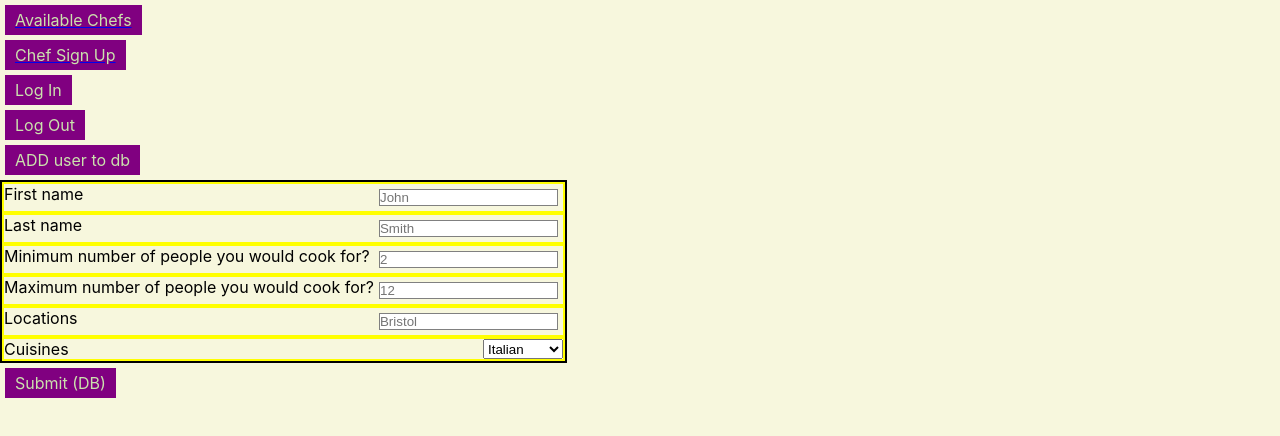
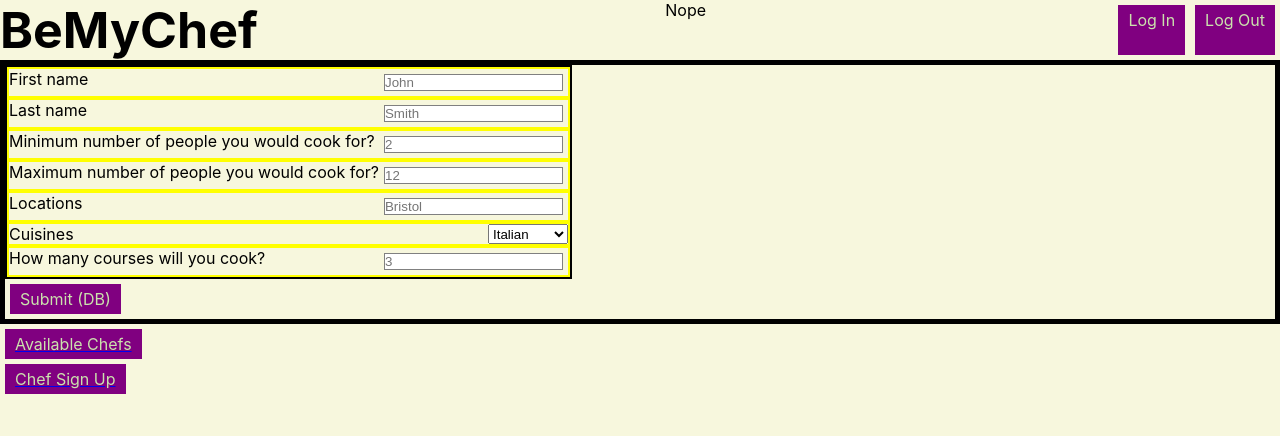
Before and after one commit to GlazzardP/private-dining, a React (Create React App) app: page /chef-sign-up in a window 1280 px wide. Shown: the top 436 px of the page. Built offline with nearby package versions, Linux system fonts and the light colour scheme; no server answers; the HTML template or start-up script is replaced by a standard one.

Commit message:
need to return all chefs

```diff
--- a/src/containers/AvailableChefs/AvailableChefs.jsx
+++ b/src/containers/AvailableChefs/AvailableChefs.jsx
@@ -5,6 +5,7 @@ import ChefProfile from "../ChefProfile";
 import InputLabel from "../../components/InputLabel";
 import InputField from "../../components/InputField";
 import Button from "../../components/Button";
+import gino from "../../assets/images/gino.jpeg";
 import { firestore } from "../../firebase";
 
 const AvailableChefs = (props) => {
@@ -20,8 +21,6 @@ const AvailableChefs = (props) => {
   // const refineChefs = () => {
   //   allChefs.filter((chef) => chef.cost > maxPrice  && chef.location === "location" && chef && ()
   // }
-
-  const userJsx = user ? <p>User exist</p> : <p>Nope</p>;
 
   const getAllChefs = () => {
     firestore
@@ -61,17 +60,9 @@ const AvailableChefs = (props) => {
         }}
       /> */}
 
-      <Button
-        btnText="Get all chefs back"
-        handleclick={() => {
-          getAllChefs();
-        }}
-      />
-
-      {userJsx}
       <section className={styles.AvailableChefs}>
         <section className={styles.availableSearch}>
-          <div className={styles.availabilityForm}>
+          {/* <div className={styles.availabilityForm}> */}
           <div>
             <InputLabel labelName="No. of people" />
             <InputField
@@ -127,28 +118,35 @@ const AvailableChefs = (props) => {
               addUserParams();
             }}
           />
-          </div>
+          {/* </div> */}
         </section>
 
         <section>
-          <ChefProfile
-            // image={gino}
+          {/* {getAllChefs()} */}
+          {/* <Button
+        btnText="Get all chefs back"
+        handleclick={() => {
+          getAllChefs();
+        }}
+      /> */}
+          {/* <ChefProfile
+            image={gino}
             chefCuisines="Italian, French and Thai"
             chefName="Gino"
             chefArea="Bristol, Sardinia, Rome"
           />
           <ChefProfile
-            // image={gino}
+            image={gino}
             chefCuisines="Italian, French and Thai"
             chefName="Gino"
             chefArea="Bristol, Sardinia, Rome"
           />
           <ChefProfile
-            // image={gino}
+            image={gino}
             chefCuisines="Italian, French and Thai"
             chefName="Gino"
             chefArea="Bristol, Sardinia, Rome"
-          />
+          /> */}
         </section>
       </section>
     </>
--- a/src/containers/AvailableChefs/AvailableChefs.module.scss
+++ b/src/containers/AvailableChefs/AvailableChefs.module.scss
@@ -1,8 +1,17 @@
 .AvailableChefs {
   border: black solid 2px;
   display: flex;
+  justify-content: flex-start;
 
   .availableSearch {
     border: solid pink 2px;
+    display: flex;
+    flex-direction: column;
+    margin-right: 10%;
+
+    div {
+      display: flex;
+      justify-content: space-between;
+    }
   }
 }
--- a/src/containers/ChefProfile/ChefProfile.jsx
+++ b/src/containers/ChefProfile/ChefProfile.jsx
@@ -6,9 +6,9 @@ const ChefProfile = (props) => {
   const { image, chefName, chefCuisines, chefArea } = props;
   return (
     <div className={styles.ChefProfile}>
-      <div>
-        <img src={image} alt={chefName} />
-      </div>
+      {/* <div> */}
+      <img src={image} alt={chefName} />
+      {/* </div> */}
       <div>
         <h3>{chefName}</h3>
         <p>{chefArea}</p>
--- a/src/containers/ChefProfile/ChefProfile.module.scss
+++ b/src/containers/ChefProfile/ChefProfile.module.scss
@@ -1,4 +1,5 @@
 .ChefProfile {
+  margin: 10px;
   border: solid 2px gray;
   border-radius: 2px;
   display: flex;
--- a/src/containers/ChefSignUpPage/ChefSignUpPage.jsx
+++ b/src/containers/ChefSignUpPage/ChefSignUpPage.jsx
@@ -28,12 +28,12 @@ const ChefSignUpPage = (props) => {
       {/* <Button btnText="Log In" handleclick={signIn} />
       <Button btnText="Log Out" handleclick={signOut} /> */}
 
-      <Button
+      {/* <Button
         btnText="ADD user to db"
         handleclick={() => {
           addUserToDb();
         }}
-      />
+      /> */}
       <section className={styles.availableChefs}>
         <div>
           <InputLabel labelName="First name" />
@@ -141,6 +141,20 @@ const ChefSignUpPage = (props) => {
             <option value="Caribean">Caribean</option>
           </select>
         </div>
+
+        <div>
+          <InputLabel labelName="How many courses will you cook? " />
+          <InputField
+            type="number"
+            placeholder="3"
+            selectInput={(event) =>
+              setChefDetails({
+                ...chefDetails,
+                courses: event,
+              })
+            }
+          />
+        </div>
       </section>
 
       {/* <InputLabel labelName="Cuisines" />
--- a/src/containers/Routes/Routes.jsx
+++ b/src/containers/Routes/Routes.jsx
@@ -1,5 +1,5 @@
 import React, { useState, useEffect } from "react";
-// import styles from "./Routes.module.scss";
+import styles from "./Routes.module.scss";
 import { Router, Redirect } from "@reach/router";
 import { firestore } from "../../firebase";
 import Button from "../../components/Button";
@@ -10,6 +10,8 @@ const Routes = (props) => {
   const { signIn, signOut, user, chefDetails } = props;
 
   const [userData, setUserData] = useState({});
+
+  const userJsx = user ? <p>User exist</p> : <p>Nope</p>;
 
   const fetchUserData = () => {
     if (user) {
@@ -115,8 +117,14 @@ const Routes = (props) => {
 
   return (
     <>
+      <nav className={styles.Navbar}>
+        <h1>BeMyChef</h1>
+        {userJsx}
+        <div>
           <Button btnText="Log In" handleclick={signIn} />
           <Button btnText="Log Out" handleclick={signOut} />
+        </div>
+      </nav>
 
       {/* <Button
         btnText="Add user to Db"
@@ -125,6 +133,7 @@ const Routes = (props) => {
         }}
       /> */}
 
+      <div className={styles.Mainss}>
         <Router>
           {/* <Redirect noThrow from="/" to="landing" /> */}
 
@@ -133,8 +142,9 @@ const Routes = (props) => {
             signIn={signIn}
             signOut={signOut}
             user={user}
-          addUserToDb={addUserToDb}
+            // addUserToDb={addUserToDb}
           />
+
           <ChefSignUpPage
             path="chef-sign-up"
             signIn={signIn}
@@ -143,7 +153,7 @@ const Routes = (props) => {
             // addChefToDb={addChefToDb}
           />
         </Router>
-      {/* <p>A Glazzard Brother Enterprise</p> */}
+      </div>
     </>
   );
 };
--- a/src/containers/Routes/Routes.module.scss
+++ b/src/containers/Routes/Routes.module.scss
@@ -0,0 +1,24 @@
+.Navbar {
+  display: flex;
+  justify-content: space-between;
+
+  h1 {
+    font-size: 50px;
+  }
+
+  div {
+    display: flex;
+  }
+}
+
+.SideNav {
+  height: 100px;
+  // position: absolute;
+  // left: 0;
+  border: solid black 3px;
+  background-color: red;
+}
+
+.Mainss {
+  border: solid black 5px;
+}
```
Also changed, not shown: src/App.jsx (+5 -6 lines), src/assets/images/gino.jpeg (renamed from src/assets/gino.jpeg). Lines whose indentation alone changed are shown as unchanged.
